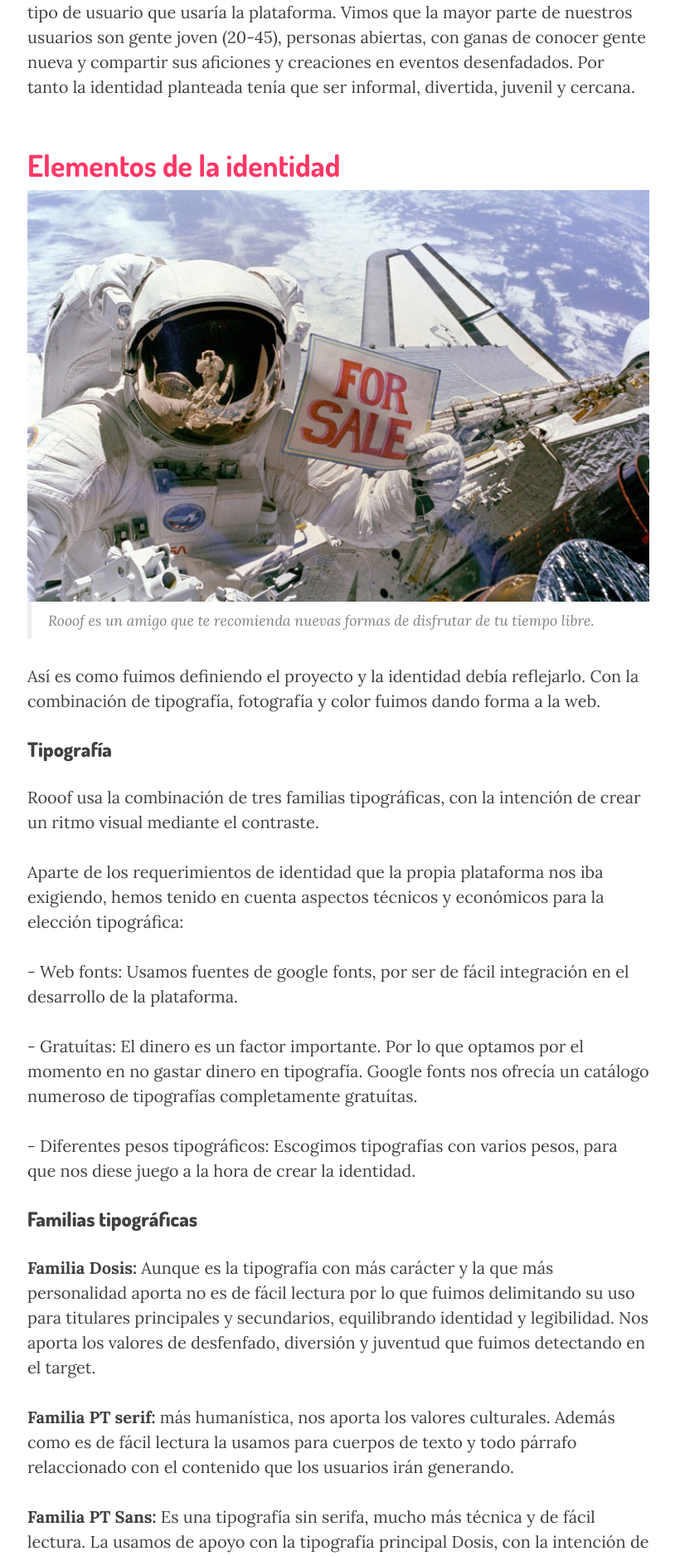
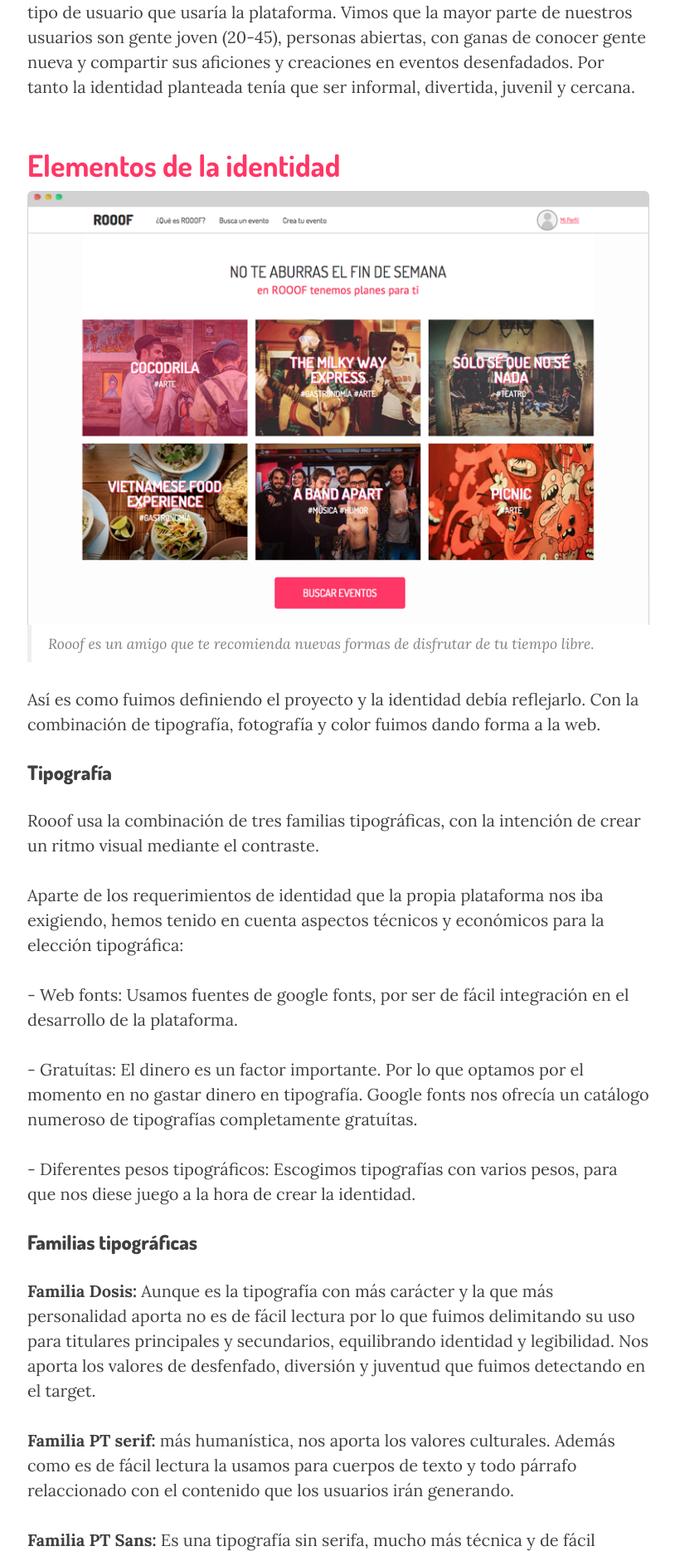
Before and after one commit to Rooof-Project/memoria, a Jekyll site: the page built from _posts/2015-04-12-Diseno.markdown, in a window 1280 px wide. Shown: the part 1216-3091 px from the top of the page at 83% size, without its empty margins (232-1046 px from the left). Built offline with Jekyll 4.4.1, drawn with Linux system fonts in a browser that asks for light colours; nearby versions of some CDN libraries.

Commit message:
Updated 2015-04-12-Diseno.markdown

```diff
--- a/_posts/2015-04-12-Diseno.markdown
+++ b/_posts/2015-04-12-Diseno.markdown
@@ -25,9 +25,9 @@
 
 <h2 class="section-heading">Elementos de la identidad</h2>
 
-<a href="#">
-    <img src="{{ site.baseurl }}/img/post-sample-image.jpg" alt="Post Sample Image">
-</a>
+
+<img src="{{ site.baseurl }}/img/layout-1.png" alt="Pagina de Rooof">
+
 
 <blockquote> Rooof es un amigo que te recomienda nuevas formas de disfrutar de tu tiempo libre.</blockquote>
 <p>Así es como fuimos definiendo el proyecto y la identidad debía reflejarlo.
```
